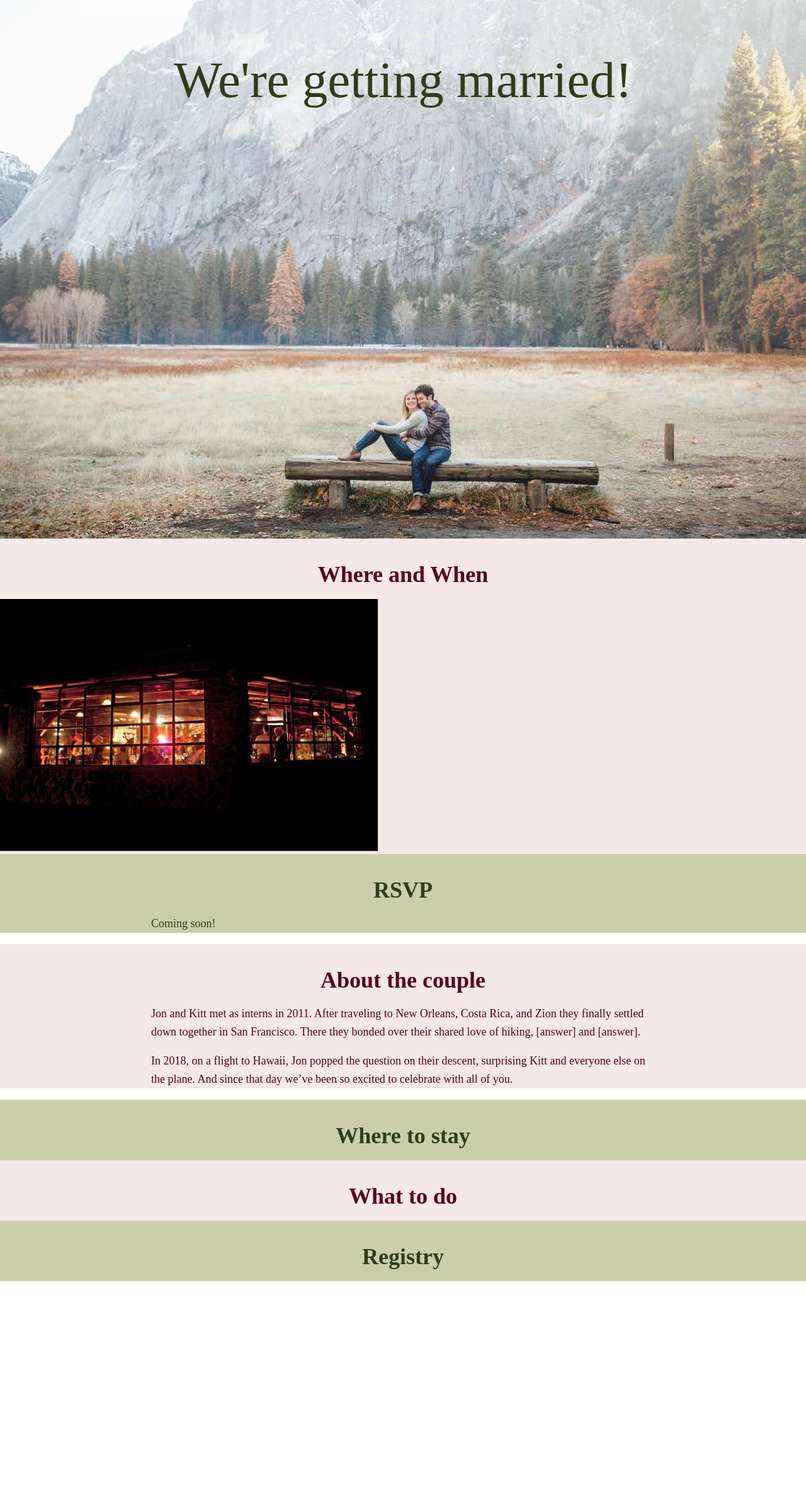
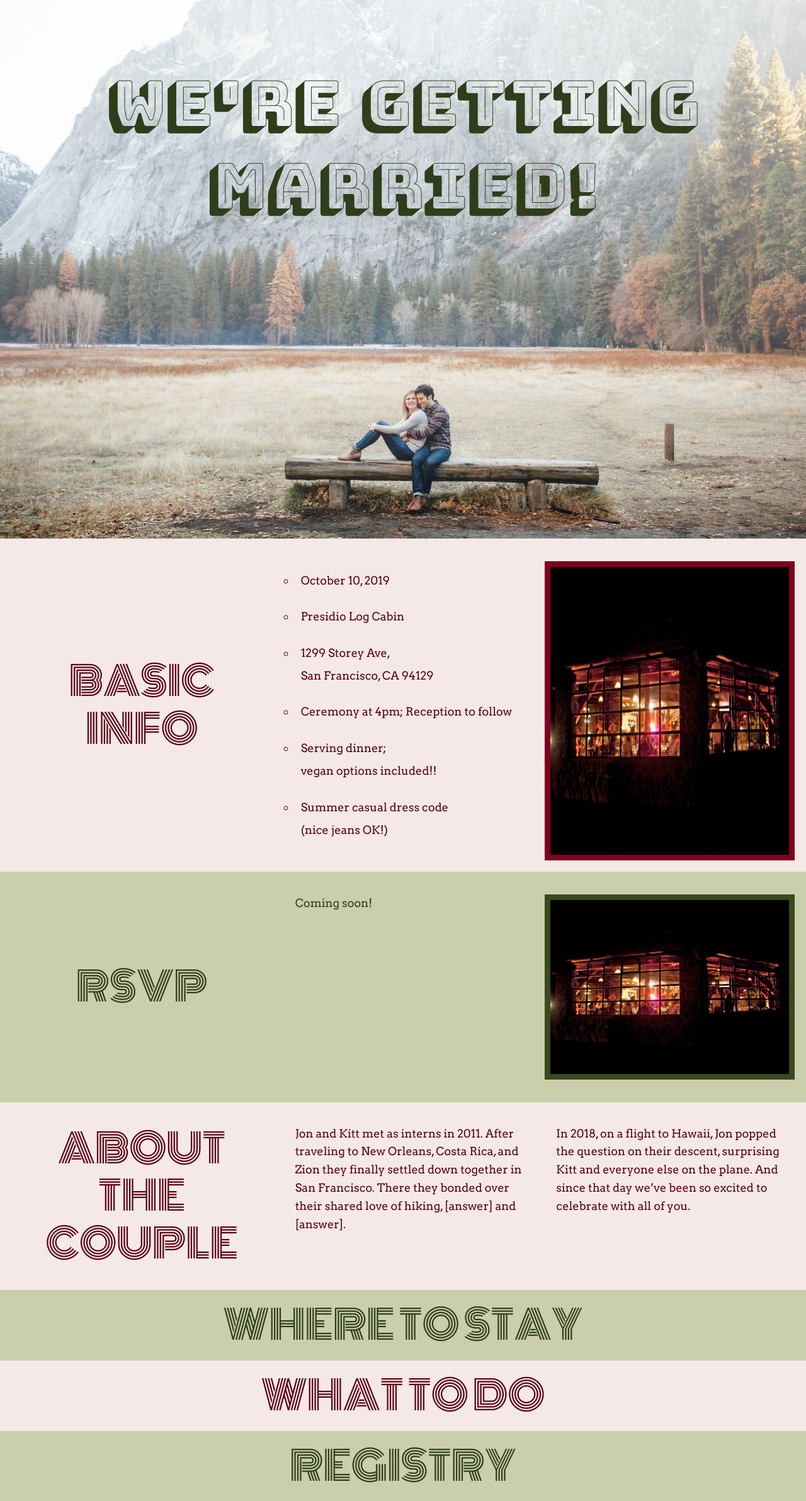
Before and after one commit to tlozoot/tlozoot.github.io, a Jekyll site: the page built from index.md, in a window 1280 px wide. Shown: the whole page at 63% size. Built offline with Jekyll 4.4.1, drawn with Linux system fonts in a browser that asks for light colours; some web fonts are replaced; before the commit the page ends 2034 px from its top, so only the background shows below that.

Commit message:
checkpoint

```diff
--- a/_layouts/default.html
+++ b/_layouts/default.html
@@ -2,10 +2,10 @@
 <html>
 <head>
   <meta charset="utf-8" />
-  <link href="https://fonts.googleapis.com/css?family=Fredericka+the+Great|Luckiest+Guy|Staatliches|Vesper+Libre:400,700" rel="stylesheet">
+  <link href="https://fonts.googleapis.com/css?family=Bungee+Shade|Monoton|Arvo|Fredericka+the+Great|Luckiest+Guy|Staatliches|Vesper+Libre:400,700" rel="stylesheet">
   <link rel="stylesheet" href="/main.css" />
 </head>
 <body>
-  {{ content }}
+{{ content }}
 </body>
 </html>
--- a/_layouts/home.html
+++ b/_layouts/home.html
@@ -7,23 +7,58 @@ layout: default
   </div>
 
   <div class='section' id='where'>
-    <h2>Where and When</h2>
-    <img src='/images/cabin.jpg' />
+    <div class='cell h2'>
+      <div class='vert'>
+        <h2>Basic info</h2>
+      </div>
+    </div>
+    <div class='cell ul'>
+      <ul>
+        <li class='border'>October 10, 2019</li>
+        <li class='border'>Presidio Log Cabin</li>
+        <li class='border'>1299 Storey Ave, San&nbsp;Francisco,&nbsp;CA&nbsp;94129</li>
+        <li class='border'>Ceremony  at 4pm; Reception&nbsp;to&nbsp;follow</li>
+        <li class='border'>Serving dinner; vegan&nbsp;options&nbsp;included!!</li>
+        <li class='border'>Summer casual dress code (nice&nbsp;jeans&nbsp;OK!)</li>
+      </ul>
+    </div>
+    <div class='cell img'>
+      <img class='border' src='/images/cabin.jpg' />
+    </div>
   </div>
 
   <div class='section' id='rsvp'>
+    <div class='cell'>
+      <div class='vert'>
         <h2>RSVP</h2>
-    <p>Coming soon!</p>
+      </div>
+    </div>
+    <div class='cell'>
+      <p>
+        Coming soon!
+      </p>
+    </div>
+    <div class='cell image'>
+      <img src='/images/cabin.jpg' />
+    </div>
   </div>
 
   <div class='section' id='about'>
+    <div class='cell'>
+      <div class='vert'>
         <h2>About the couple</h2>
+      </div>
+    </div>
+    <div class='cell'>
       <p>
         Jon and Kitt met as interns in 2011. After traveling to New Orleans, Costa Rica, and Zion they finally settled down together in San Francisco. There they bonded over their shared love of hiking, [answer] and [answer].
       </p>
+    </div>
+    <div class='cell'>
       <p>
         In 2018, on a flight to Hawaii, Jon popped the question on their descent, surprising Kitt and everyone else on the plane. And since that day we’ve been so excited to celebrate with all of you.
       </p>
+    </div>
   </div>
 
   <div class='section' id='stay'>
--- a/main.css
+++ b/main.css
@@ -1,7 +1,14 @@
-html, body, h1, h2, h3, p {
+/********* BEGIN CSS RESET *******************/
+
+html, body, h1, h2, h3, p, ul, li {
   margin: 0;
   padding: 0;
 }
+
+/*********** END CSS RESET ********************/
+
+
+/********** BEGIN HEADER CSS ******************/
 
 html, body {
   font-size: 18px;
@@ -14,10 +21,10 @@ html, body {
   background-color: #F4E9E6;
   background-image:
     linear-gradient(
-      rgba(255, 255, 255, 0.60),
+      rgba(255, 255, 255, 0.70),
       rgba(255, 255, 255, 0.00)
     ),
-    url('/images/bench3.jpg');
+    url('/images/bench2.jpg');
   background-position: bottom;
   background-size: cover;
   background-repeat: no-repeat;
@@ -25,55 +32,142 @@ html, body {
 }
 
 h1 {
-  font-family: 'Fredericka the Great', cursive;
+  font-family: 'Bungee Shade', cursive;
   font-weight: normal;
+  text-transform: uppercase;
   color: #303d1a;
   text-align: center;
   margin: 0;
   padding: 1em 0.5em 5em 0.5em;
-  font-size: 4.5em;
+  font-size: 5.5em;
 }
 
 @media screen and (max-width: 1000px) {
   h1 {
     font-size: 6em;
-    padding-top: 2.3em;
+    padding-top: 1.5em;
   }
 }
 
+/********** END HEADER CSS ******************/
 
-h2 {
-  font-family: 'Vesper Libre', cursive;
-  font-weight: 700;
-  text-align: center;
-  min-width: 370px;
-  font-size: 2em;
-  padding: 1em 0.5em 0.5em 0.5em;
+
+/********** BEGIN BODY CSS ******************/
+
+.section {
+  padding: 1em;
+  display: flex;
+  flex-direction: row;
+  flex-wrap: nowrap;
+  align-items: stretch;
 }
 
-.section p {
-  font-family: 'Vesper Libre', serif;
+.cell {
+  flex: 1;
+  margin: 1em;
+}
+
+.image {
+  padding-bottom: 1em;
+}
+
+.cell .vert {
+  display: flex;
+  height: 100%;
+}
+
+.section h2 {
+  flex: 1;
+  font-family: 'Monoton', cursive;
+  text-transform: uppercase;
+  font-weight: normal;
+  text-align: center;
+  font-size: 3.5em;
+  line-height: 1.2em;
+  margin: auto;
+}
+
+.section ul, .section p {
+  font-family: 'Arvo', serif;
   font-weight: 400;
   line-height: 1.6em;
-  padding: 0 2em;
-  max-width: 800px;
-  margin: 0 auto;
-  margin-bottom: 1em;
-  justify-content: normal;
+  padding-left: 1em;
 }
 
-body div#where {
-  /*margin-top: 1000px;*/
+.section img {
+  border: 0.5em solid black;
+  width: 100%;
+  height: 100%;
 }
 
-body div.section:nth-child(even) {
+
+
+.section:nth-child(even) img  {
+  border-color: #800020;
+}
+.section:nth-child(odd) img {
+  border-color: #3A4920;
+}
+
+.section:nth-child(even) li  {
+  border-color: #5b0016;
+}
+.section:nth-child(odd) li {
+  border-color: #303d1a;
+}
+
+
+.section ul {
+  list-style: circle;
+  /*text-align: center;*/
+  line-height: 2em;
+/*  display: flex;
+  flex-direction: column;
+  justify-content: space-between;
+*/
+}
+
+.section li {
+  /*flex: 2;*/
+  padding: 0.5em 0.5em;
+  margin: 0.2em 0;
+  /*border-radius: 2em;*/
+  /*border: 0.08em solid black;*/
+}
+
+@media screen and (max-width: 1000px) {
+  .section {
+    flex-direction: column;
+    font-size: 1.3em;
+    padding: 2em 0;
+  }
+
+  .section h2 {
+    font-size: 5.5em;
+  }
+
+  .cell {
+    margin: 1em 3em 2em 3em;
+  }
+  .h2 {
+    margin: 1em;
+  }
+}
+
+.section:nth-child(even) {
   background-color: #F4E9E6;
-  /*color: #800020;*/
   color: #5b0016;
 }
-
-body div.section:nth-child(odd) {
+.section:nth-child(odd) {
   background-color: #CACEAB;
-  /*color: #3A4920;*/
   color: #303d1a;
 }
+
+/*.section:nth-child(even) li {
+  background-color: #800020;
+  color: #F4E9E6;
+}
+.section:nth-child(odd) li {
+  background-color: #3A4920;
+  color: #CACEAB;
+}*/
```
Lines whose indentation alone changed are shown as unchanged.
